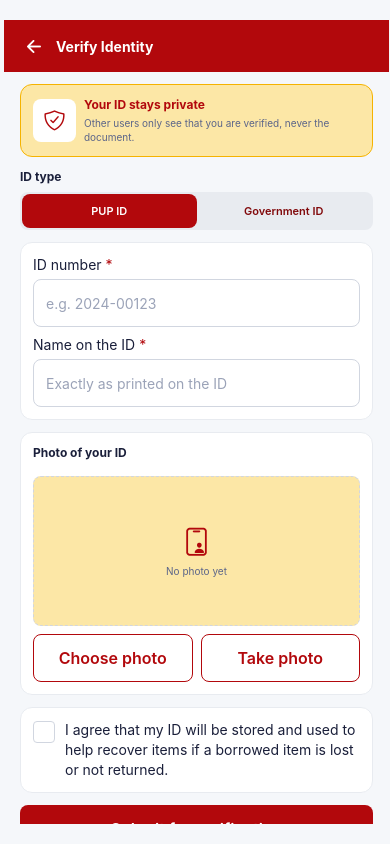
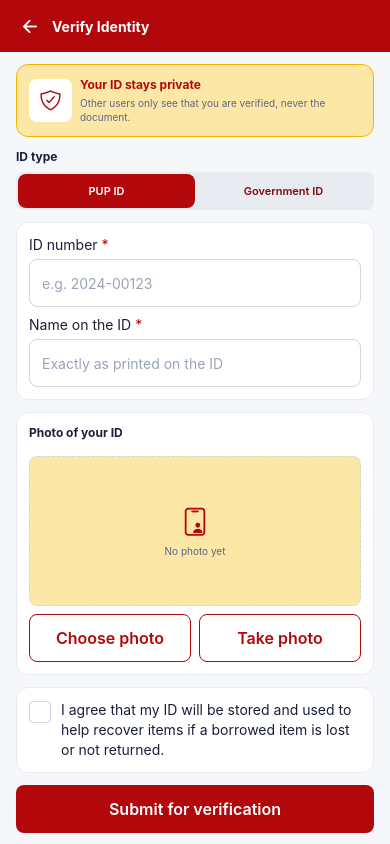
Before and after one commit to pup-swe-team/brb-client, a React Native app: screen /VerifyIdentity in a window 390 px wide. Built offline with nearby package versions, Linux system fonts and the light colour scheme; no server answers; what expo-linking would draw is missing.

Commit message:
fix: resolve framing and scaling issue on identity verification page

```diff
--- a/src/features/profile/screens/VerifyIdentityScreen.tsx
+++ b/src/features/profile/screens/VerifyIdentityScreen.tsx
@@ -3,6 +3,8 @@ import { Image, Pressable, ScrollView, StyleSheet, Text, View } from 'react-nati
 import { Ionicons } from '@expo/vector-icons';
 import * as ImagePicker from 'expo-image-picker';
 import { isAxiosError } from 'axios';
+
+import { useSafeAreaInsets } from 'react-native-safe-area-context';
 
 import { colors, radius, spacing } from '../../../theme';
 import { Button, Input, ScreenContainer } from '../../../shared/components';
@@ -30,10 +32,13 @@ function Shell({
   onBack: () => void;
   children: React.ReactNode;
 }) {
+  const insets = useSafeAreaInsets();
+
   return (
-    <ScreenContainer>
+    <ScreenContainer edges={['bottom']} padded={false} keyboardAware>
       <View style={s.screen}>
-        <View style={s.header}>
+        <View style={[s.header, { paddingTop: insets.top }]}>
+          <View style={s.headerBar}>
             <Pressable
               onPress={onBack}
               hitSlop={12}
@@ -44,6 +49,7 @@ function Shell({
               <Ionicons name="arrow-back" size={20} color={colors.white} />
             </Pressable>
             <Text style={s.headerTitle}>{title}</Text>
+          </View>
         </View>
         {children}
       </View>
@@ -166,7 +172,11 @@ export default function VerifyIdentityScreen({ navigation }: any) {
 
   return (
     <Shell title="Verify Identity" onBack={() => navigation.goBack()}>
-      <ScrollView showsVerticalScrollIndicator={false} contentContainerStyle={s.content}>
+      <ScrollView
+        showsVerticalScrollIndicator={false}
+        contentContainerStyle={s.content}
+        keyboardShouldPersistTaps="handled"
+      >
         {/* PRIVACY NOTE */}
         <View style={s.noteCard}>
           <View style={s.noteIcon}>
@@ -269,20 +279,17 @@ export default function VerifyIdentityScreen({ navigation }: any) {
 }
 
 const s = StyleSheet.create({
-  // Same full-bleed trick as ProfileScreen so the header spans the screen.
   screen: {
     flex: 1,
-    width: '110%',
     backgroundColor: colors.bg,
-    marginLeft: -spacing.lg,
-    marginRight: -spacing.lg,
-    padding: 0,
   },
 
   header: {
     width: '100%',
+    backgroundColor: colors.primary,
+  },
+  headerBar: {
     height: 52,
-    backgroundColor: colors.primary,
     flexDirection: 'row',
     alignItems: 'center',
     gap: spacing.sm,
```
Lines whose indentation alone changed are shown as unchanged.
